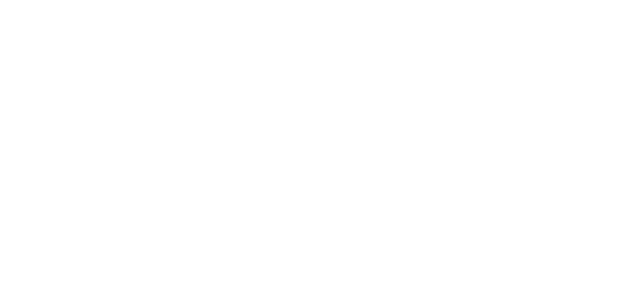
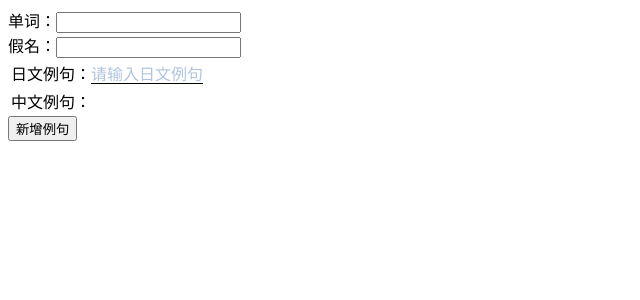
Before and after one commit to rannrann/Japanese_Words, a Flask app: page /add_words in a window 1280 px wide. Before the commit the part shown is empty. Shown: the top 300 px of the page, without its empty margins (0-640 px from the left). Run offline with Flask 2, Linux system fonts and the light colour scheme.

Commit message:
some front-end code

```diff
--- /dev/null
+++ b/css/main.css
@@ -0,0 +1,5 @@
+.input_div{
+    border:5px solid red;
+    display:inline;
+}
+ html, body {height: 100%;}
--- a/templates/add_words.html
+++ b/templates/add_words.html
@@ -3,8 +3,43 @@
 <head>
     <meta charset="UTF-8">
     <title>Title</title>
+    <style type="text/css">
+    .input_div{
+        border-bottom:1px solid black;
+        display:inline;
+        height:15px;
+        contenteditable:true;
+        color:#B0C4DE;
+    }
+    </style>
+    <script type="text/javascript">
+        function input_event(x){
+            if(x.innerHTML=="请输入日文例句")
+            {
+                x.innerHTML="";
+            }
+        }
+        function finish_input(x){
+            if(x.innerHTML==""){
+                x.innerHTML="请输入日文例句";
+            }
+        }
+    </script>
 </head>
 <body>
-
+<form id="words_form" method="POST">
+    单词：<input type="text" name="words"/><br/>
+    假名：<input type="text" name="kana" /><br/>
+    <table>
+        <tr>
+            <td>日文例句：<div contenteditable="true" type="text" name="jp_sentence" class="input_div"
+                          onclick="input_event(this)">请输入日文例句</div></td>
+        </tr>
+        <tr>
+            <td>中文例句：<div contenteditable="true" type="text" name="ch_sentence" class="input_div"></div></td>
+        </tr>
+    </table>
+    <button>新增例句</button>
+</form>
 </body>
 </html>
```
